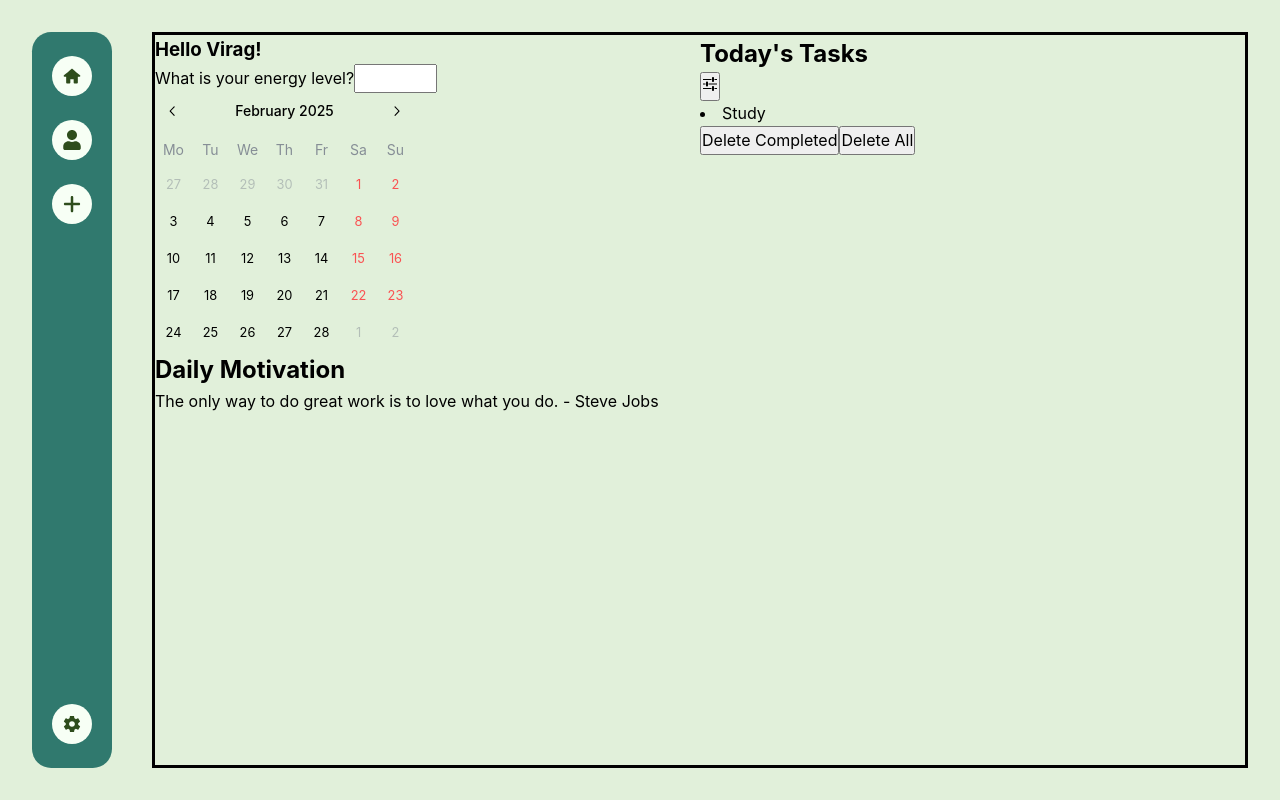
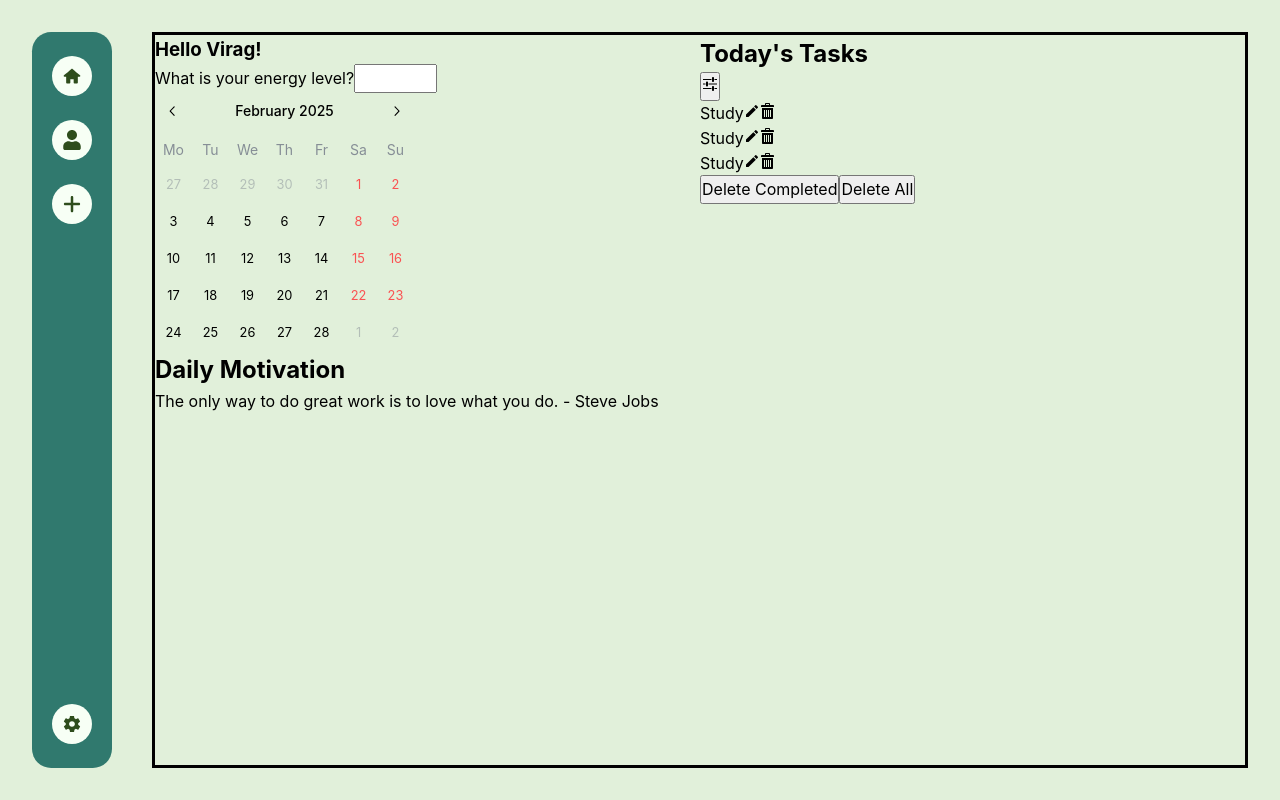
Before and after one commit to virag-ky/TaskVibe, a React (Vite) app in the folder src/renderer/: page / in a window 1280 px wide. Built offline with nearby package versions, Linux system fonts and the light colour scheme.

Commit message:
Update navigation buttons/icons and add static tasks with action icons

```diff
--- a/src/renderer/src/assets/main.css
+++ b/src/renderer/src/assets/main.css
@@ -73,3 +73,8 @@ main {
 main > section {
   width: 50%;
 }
+
+/* Task List */
+li {
+  display: flex;
+}
--- a/src/renderer/src/components/Task.jsx
+++ b/src/renderer/src/components/Task.jsx
@@ -1,5 +1,16 @@
+import { MdEdit } from 'react-icons/md'
+import { ImBin } from 'react-icons/im'
+
 function Task() {
-  return <li>Study</li>
+  return (
+    <li>
+      Study
+      <div className="action-buttons">
+        <MdEdit />
+        <ImBin />
+      </div>
+    </li>
+  )
 }
 
 export default Task
--- a/src/renderer/src/components/TaskList.jsx
+++ b/src/renderer/src/components/TaskList.jsx
@@ -10,7 +10,11 @@ function TaskList() {
           <IoMdOptions />
         </button>
       </div>
-      <Task />
+      <ul>
+        <Task />
+        <Task />
+        <Task />
+      </ul>
       <div className="delete-buttons">
         <button>Delete Completed</button>
         <button>Delete All</button>
```
